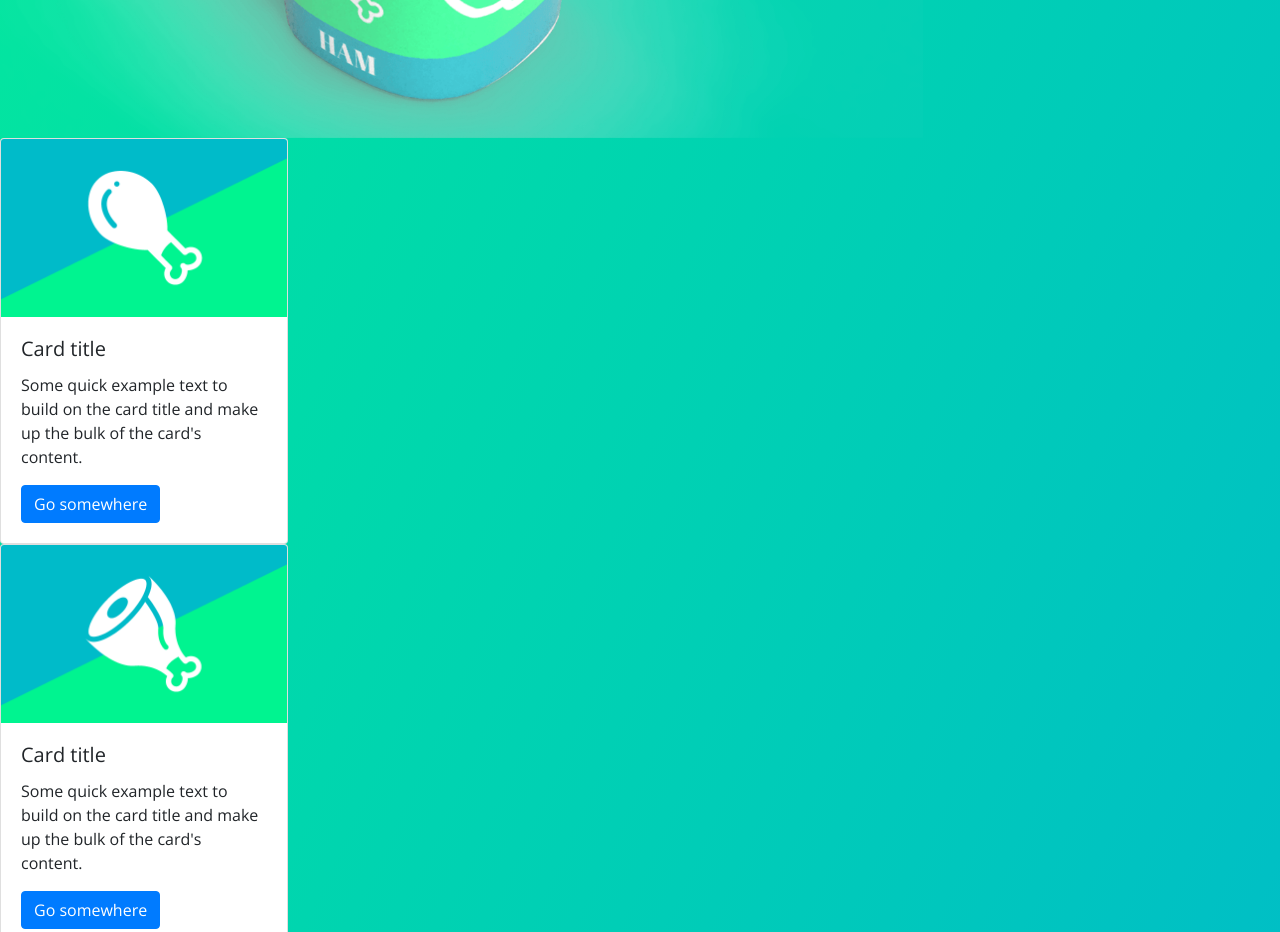
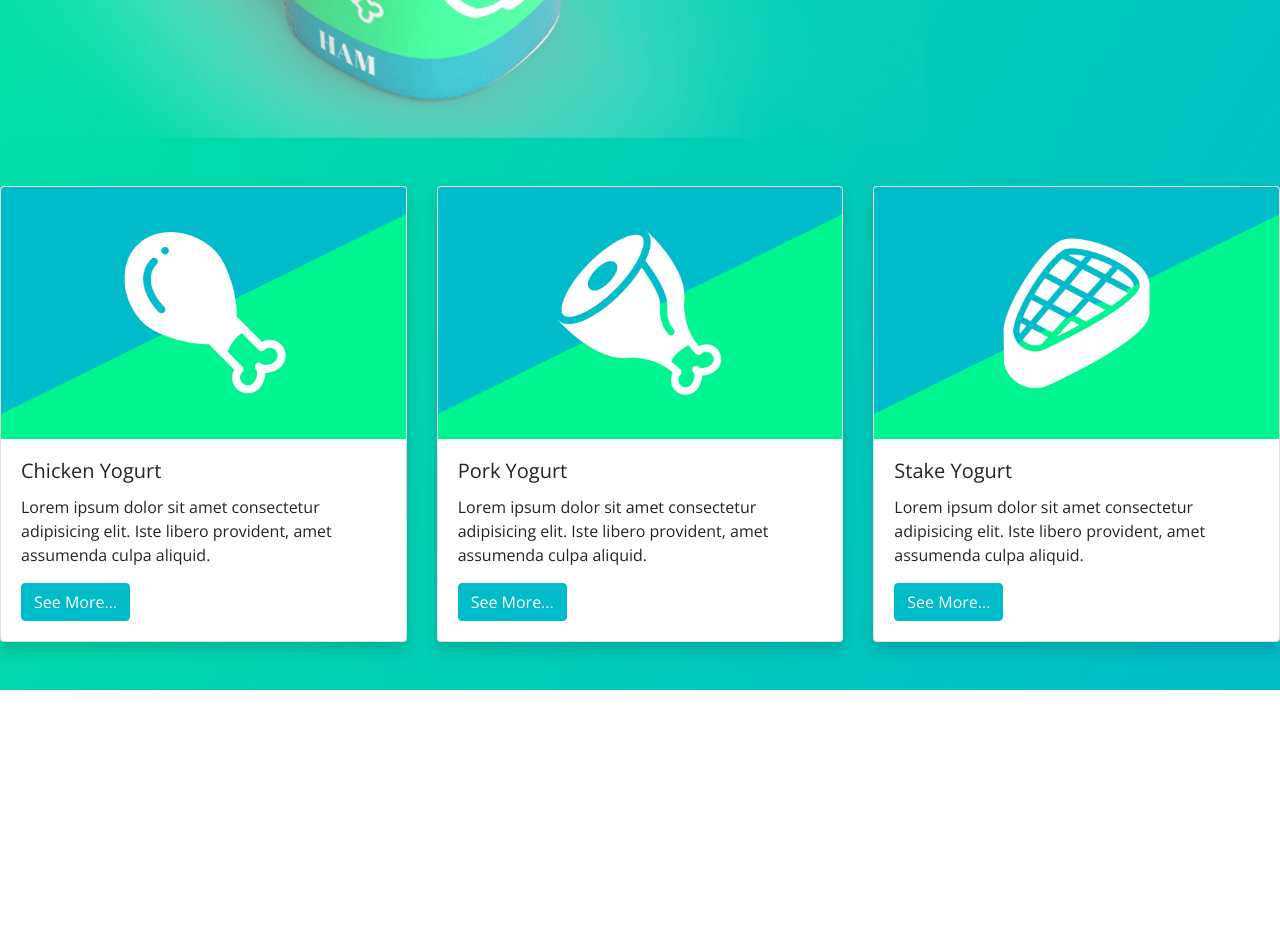
Before and after one commit to NiloofarMahmoodian/yogurt, a plain HTML site: page index.html in a window 1280 px wide. Shown: the part 1560-2492 px from the top of the page. After the commit the page ends 2250 px from the top, so only its background shows below. Drawn offline with nearby package versions, Linux system fonts and the light colour scheme.

Commit message:
Bulid Yogurt landing page

```diff
--- a/index.html
+++ b/index.html
@@ -115,8 +115,9 @@
             alt="Daniel Walter Scott - Meat Yogurt Founder"
           />
         </div>
-        <div class="col-12 col-md-8 bg-white p-5 d-flex align-items-center border border-light
-         rounded-right border-lg">
+        <div
+          class="col-12 col-md-8 bg-white p-5 d-flex align-items-center border border-light rounded-right border-lg"
+        >
           <section>
             <h2>Message from our founder</h2>
             <p>
@@ -125,11 +126,10 @@
               cupiditate sit! Labore, esse nesciunt dolores aut autem voluptatem
               dolore nobis minus ullam, velit unde possimus assumenda accusamus!
               Sequi hic qui officia, atque incidunt, rem quos libero neque iusto
-            itaque dicta numquam deleniti beatae modi ea enim distinctio odit in
-            magnam amet ut.
+              itaque dicta numquam deleniti beatae modi ea enim distinctio odit
+              in magnam amet ut.
             </p>
           </section>
-
         </div>
       </div>
     </div>
@@ -137,7 +137,7 @@
     <!-- CAROUSEL-->
     <div
       id="carouselExampleSlidesOnly"
-        class="carousel slide"
+      class="carousel slide d-none d-md-block"
       data-ride="carousel"
     >
       <div class="carousel-inner">
@@ -152,41 +152,48 @@
         </div>
       </div>
     </div>
-    </div>
 
     <!-- CARD -->
-    <div class="card" style="width: 18rem;">
+    <div class="card-deck my-5">
+      <div class="card shadow" style="width: 18rem;">
         <img src="img/product1.png" class="card-img-top" alt="..." />
         <div class="card-body">
-        <h5 class="card-title">Card title</h5>
+          <h5 class="card-title">Chicken Yogurt</h5>
           <p class="card-text">
-          Some quick example text to build on the card title and make up the
-          bulk of the card's content.
+            Lorem ipsum dolor sit amet consectetur adipisicing elit. Iste libero
+            provident, amet assumenda culpa aliquid.
           </p>
-        <a href="#" class="btn btn-primary">Go somewhere</a>
+          <a href="www.google.com" class="btn btn-primary stretched-link"
+            >See More...</a
+          >
         </div>
       </div>
 
-    <div class="card" style="width: 18rem;">
+      <div class="card shadow" style="width: 18rem;">
         <img src="img/product2.png" class="card-img-top" alt="..." />
         <div class="card-body">
-        <h5 class="card-title">Card title</h5>
+          <h5 class="card-title">Pork Yogurt</h5>
           <p class="card-text">
-          Some quick example text to build on the card title and make up the
-          bulk of the card's content.
+            Lorem ipsum dolor sit amet consectetur adipisicing elit. Iste libero
+            provident, amet assumenda culpa aliquid.
           </p>
-        <a href="#" class="btn btn-primary">Go somewhere</a>
+          <a href="www.google.comm" class="btn btn-primary stretched-link"
+            >See More...</a
+          >
         </div>
       </div>
-    <div class="card" style="width: 18rem;">
+      <div class="card shadow" style="width: 18rem;">
         <img src="img/product3.png" class="card-img-top" alt="..." />
         <div class="card-body">
-        <h5 class="card-title">Card title</h5>
+          <h5 class="card-title">Stake Yogurt</h5>
           <p class="card-text">
-          Some quick example text to build on the card title and make up the
-          bulk of the card's content.
+            Lorem ipsum dolor sit amet consectetur adipisicing elit. Iste libero
+            provident, amet assumenda culpa aliquid.
           </p>
-        <a href="#" class="btn btn-primary">Go somewhere</a>
+          <a href="www.google.com" class="btn btn-primary stretched-link"
+            >See More...</a
+          >
+        </div>
       </div>
     </div>
 
--- a/style.css
+++ b/style.css
@@ -33,3 +33,13 @@ h1 {
 .btn-outline-color:hover {
     background-color: rgba(255, 255, 255, 0.336);
 }
+
+
+.btn-primary {
+    background-color: #00BBC9;
+    border-color: #00BBC9;
+}
+
+.btn-primary:hover {
+    background-color: #0c8e97;
+}
```
Lines whose indentation alone changed are shown as unchanged.
